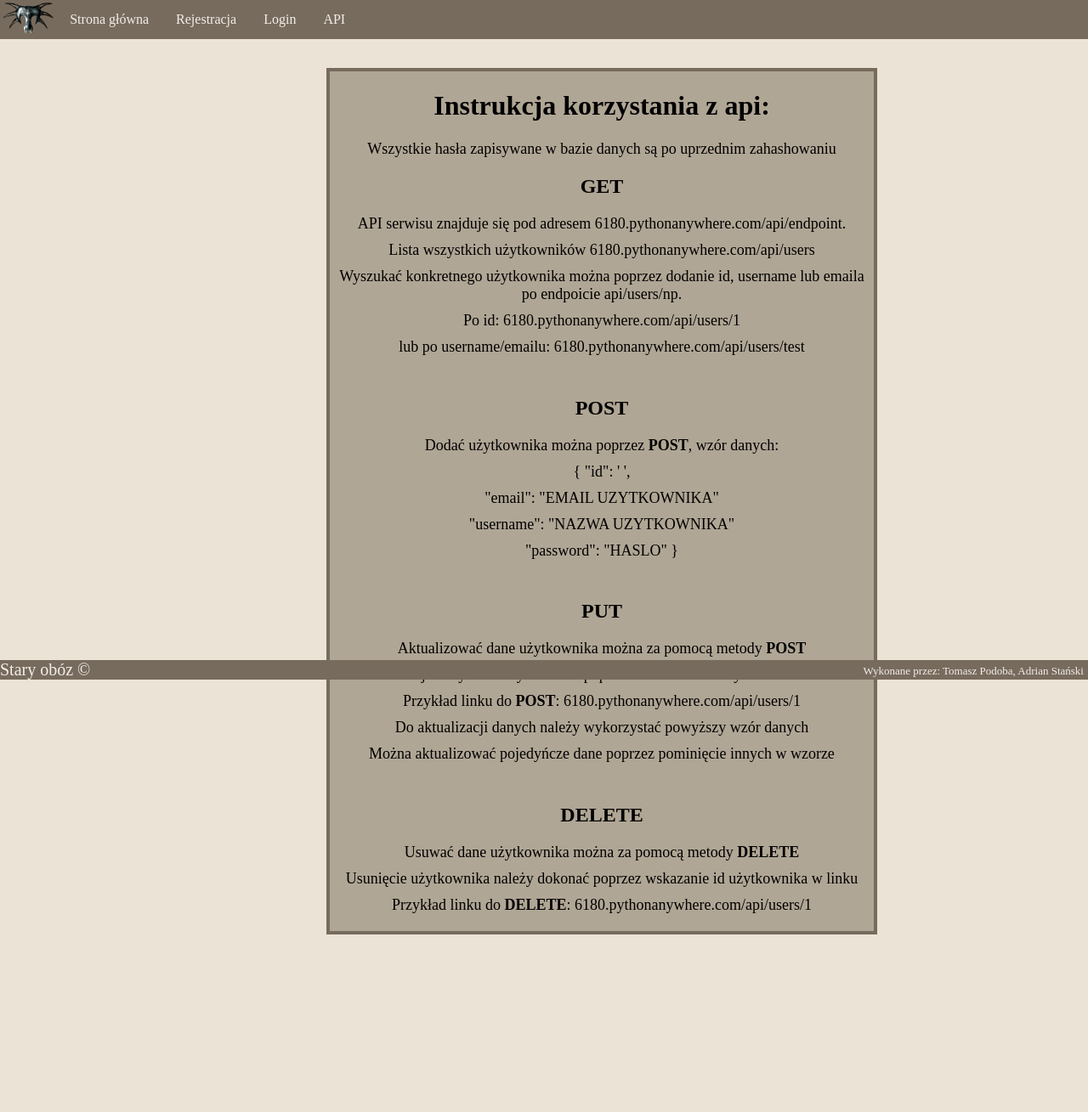
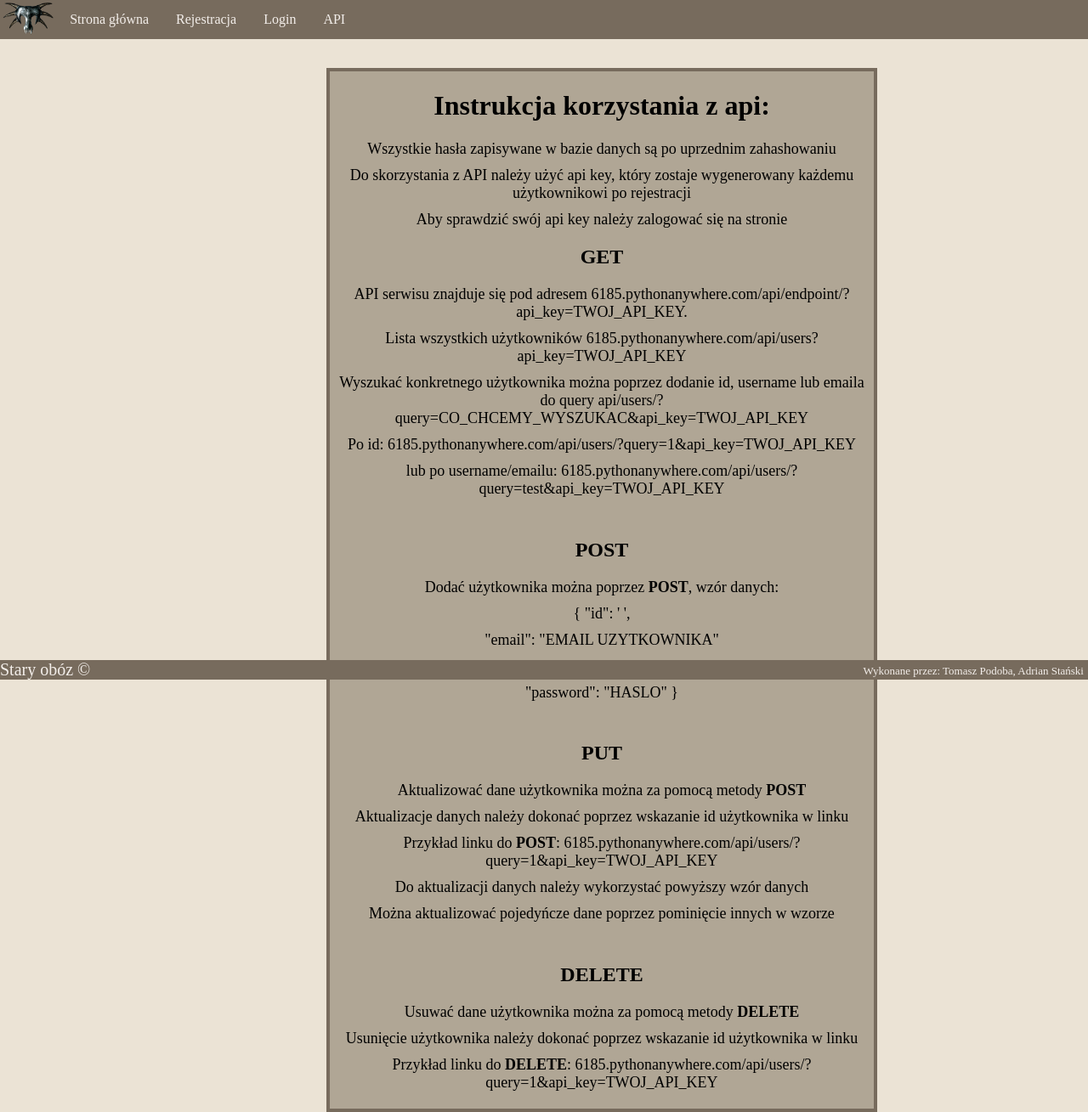
Before and after one commit to Diegorinio/staryoboz, a Flask app: page /instruction in a window 1280 px wide. Shown: the whole page at 85% size. Before the commit the page ends 1100 px from the top, so only its background shows below. Run offline with Flask 3, Linux system fonts and the light colour scheme.

Commit message:
fix zajeciowy

```diff
--- a/app.py
+++ b/app.py
@@ -30,12 +30,13 @@ def index():
 @app.route('/register', methods=['GET','POST'])
 def register():
     if request.method=='POST':
-        print(request.form)
+        return saveToDatabase(request.form)
         if saveToDatabase(request.form):
             return render_template('register.html',msg="Zalozono konto")
         else:
             return render_template('register.html',msg="Cos poszlo nie tak")
     elif request.method=='GET':
+        return render_template('register.html',msg='')
         return render_template('register.html',msg="")
 
 @app.route('/login', methods=['GET','POST'])
@@ -205,18 +206,22 @@ def saveToDatabase(req):
     api = database.generateApiKey()
     if email!='' and login!='' and password!='':
         try:
-            hash_pass = database.getHash(app,password)
-            db = database.get_db()
-            sql_command = "insert into users(email,username,password, api_key) values(%s,%s,%s,%s)"
-            cursor = db.cursor()
-            cursor.execute(sql_command,[email,login,hash_pass,api])
-            db.commit()
-            db.close()
-            return True
+            state = database.isUserExists(req)
+            if not state['status']:
+
+                hash_pass = database.getHash(app,password)
+                db = database.get_db()
+                sql_command = "insert into users(email,username,password, api_key) values(%s,%s,%s,%s)"
+                cursor = db.cursor()
+                cursor.execute(sql_command,[email,login,hash_pass,api])
+                db.commit()
+                return render_template('register.html', msg="Założono konto")
+            else:
+                return render_template('register.html',msg=state['msg'])
         except:
-            return False
+            return render_template('register.html', msg="Coś poszło nie tak ¯\_(ツ)_/¯")
     else:
-        return False
+        return render_template('register.html', msg="Uzupełnij dane formularza")
 
 
 def readFromDatabase(req):
--- a/database.py
+++ b/database.py
@@ -6,22 +6,14 @@ import uuid
 import mysql.connector
 
 
-# db = "./data.sql"
-# HOST = 'localhost'
-# USER = 'root'
-# PASSWORD = ''
-# TABLE  = 'users'
+db = "./data.sql"
+HOST = 'localhost'
+USER = 'root'
+PASSWORD = ''
+TABLE  = 'users'
 
 
 def get_db():
-    # if not hasattr(g,'sqlite.db'):
-    #     conn = sqlite3.connect(db)
-    #     conn.row_factory = sqlite3.Row
-    #     g.sqlite_db = conn
-    #sql = "CREATE TABLE IF NOT EXISTS users(id integer primary key autoincrement,email text, username text, password text, api_key text);"
-    #     conn.execute(sql)
-    #     conn.commit
-    # return g.sqlite_db
     dbb = mysql.connector.connect(host=HOST,user=USER,password=PASSWORD,db=TABLE)
 
     return dbb
@@ -78,6 +70,25 @@ def getApiKey(username):
     sql = f'SELECT api_key from users where username=%s'
     cursor.execute(sql,[username])
     return cursor.fetchone()['api_key']
+def isUserExists(user):
+    sql = "select * from users where username=%s or email=%s"
+    db = get_db()
+    cursor = db.cursor(dictionary=True)
+    cursor.execute(sql,(user['username'],user['email']))
+    ans = cursor.fetchall()
+    res= {"msg":'',"status":False}
+    if len(ans)>0:
+        for x in ans:
+            print(x['username'])
+            if x['username']==user['username']:
+                res['msg']="Nazwa uzytownika jest juz zajeta"
+                res['status']=True
+                return res
+            if x['email']==user['email']:
+                res['msg']="Adres email jest juz w uzyciu"
+                res['status']=True
+                return res
+    return res
 
 def isKeyValid(key):
     db=get_db()
@@ -93,7 +104,6 @@ def isKeyValid(key):
             return True
         else:
             return False
-    return False
 
 def generateApiKey():
     api_key = str(uuid.uuid4())
--- a/logins.json
+++ /dev/null
@@ -1,5 +0,0 @@
-{
-    "users": [
-        null
-    ]
-}
--- a/templates/instruction.html
+++ b/templates/instruction.html
@@ -3,12 +3,14 @@
 <div class="instruction">
     <h1>Instrukcja korzystania z api:</h1>
     <p>Wszystkie hasła zapisywane w bazie danych są po uprzednim zahashowaniu</p>
+    <p>Do skorzystania z API należy użyć api key, który zostaje wygenerowany każdemu użytkownikowi po rejestracji</p>
+    <p>Aby sprawdzić swój api key należy zalogować się na stronie</p>
     <h2>GET</h2>
-    <p>API serwisu znajduje się pod adresem 6180.pythonanywhere.com/api/endpoint.</p>
-    <p>Lista wszystkich użytkowników 6180.pythonanywhere.com/api/users</p>
-    <p>Wyszukać konkretnego użytkownika można poprzez dodanie id, username lub emaila po endpoicie api/users/np.</p>
-    <p>Po id: 6180.pythonanywhere.com/api/users/1</p>
-    <p>lub po username/emailu: 6180.pythonanywhere.com/api/users/test</p>
+    <p>API serwisu znajduje się pod adresem 6185.pythonanywhere.com/api/endpoint/?api_key=TWOJ_API_KEY.</p>
+    <p>Lista wszystkich użytkowników 6185.pythonanywhere.com/api/users?api_key=TWOJ_API_KEY</p>
+    <p>Wyszukać konkretnego użytkownika można poprzez dodanie id, username lub emaila do query api/users/?query=CO_CHCEMY_WYSZUKAC&api_key=TWOJ_API_KEY</p>
+    <p>Po id: 6185.pythonanywhere.com/api/users/?query=1&api_key=TWOJ_API_KEY</p>
+    <p>lub po username/emailu: 6185.pythonanywhere.com/api/users/?query=test&api_key=TWOJ_API_KEY</p>
     <br>
     <h2>POST</h2>
         <p>Dodać użytkownika można poprzez <b>POST</b>, wzór danych:
@@ -22,14 +24,14 @@
     <h2>PUT</h2>
     <p>Aktualizować dane użytkownika można za pomocą metody <b>POST</b></p>
     <p>Aktualizacje danych należy dokonać poprzez wskazanie id użytkownika w linku</p>
-    <p>Przykład linku do <b>POST</b>: 6180.pythonanywhere.com/api/users/1</p>
+    <p>Przykład linku do <b>POST</b>: 6185.pythonanywhere.com/api/users/?query=1&api_key=TWOJ_API_KEY</p>
     <p>Do aktualizacji danych należy wykorzystać powyższy wzór danych</p>
     <p>Można aktualizować pojedyńcze dane poprzez pominięcie innych w wzorze</p>
     <br>
     <h2>DELETE</h2>
     <p>Usuwać dane użytkownika można za pomocą metody <b>DELETE</b></p>
     <p>Usunięcie użytkownika należy dokonać poprzez wskazanie id użytkownika w linku</p>
-    <p>Przykład linku do <b>DELETE</b>: 6180.pythonanywhere.com/api/users/1</p>
+    <p>Przykład linku do <b>DELETE</b>: 6185.pythonanywhere.com/api/users/?query=1&api_key=TWOJ_API_KEY</p>
 </div>
 
 {% endblock %}
```
Also changed, not shown: 1 other file.
